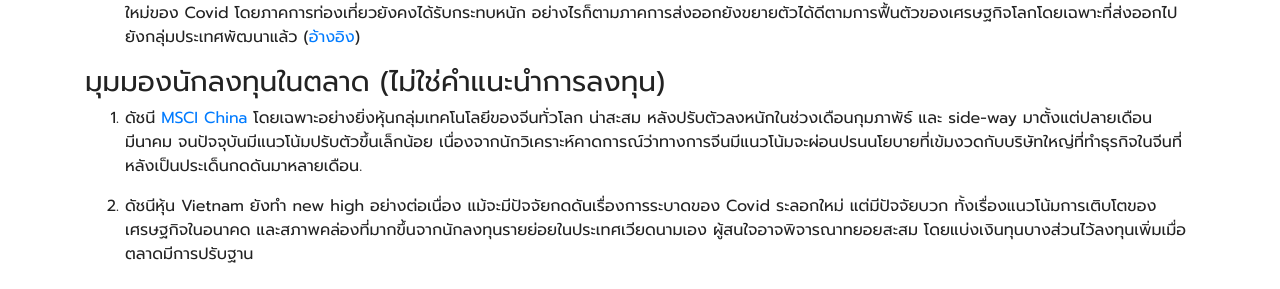
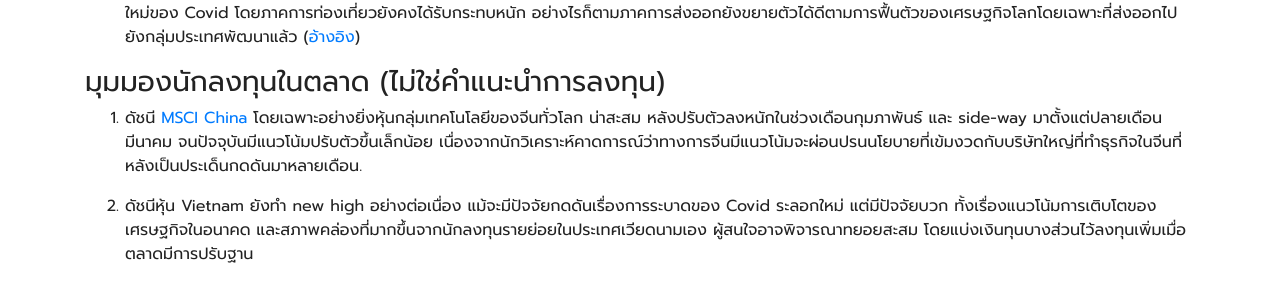
Before and after one commit to moneysart/moneysart.github.io, a Jekyll site: the page built from weekly/_posts/2021-06-06-summary.md, in a window 1280 px wide. Shown: the part 815-1104 px from the top of the page. Built offline with Jekyll 4.4.1, drawn with Linux system fonts in a browser that asks for light colours; nearby versions of some CDN libraries.

Commit message:
fix typo

```diff
--- a/weekly/_posts/2021-06-06-summary.md
+++ b/weekly/_posts/2021-06-06-summary.md
@@ -31,6 +31,6 @@ date: 2021-06-06
 
 ### มุมมองนักลงทุนในตลาด (ไม่ใช่คำแนะนำการลงทุน)
 
-1. ดัชนี [MSCI China](https://www.msci.com/msci-china-all-shares) โดยเฉพาะอย่างยิ่งหุ้นกลุ่มเทคโนโลยีของจีนทั่วโลก น่าสะสม หลังปรับตัวลงหนักในช่วงเดือนกุมภาพัธ์ และ side-way มาตั้งแต่ปลายเดือนมีนาคม จนปัจจุบันมีแนวโน้มปรับตัวขึ้นเล็กน้อย เนื่องจากนักวิเคราะห์คาดการณ์ว่าทางการจีนมีแนวโน้มจะผ่อนปรนนโยบายที่เข้มงวดกับบริษัทใหญ่ที่ทำธุรกิจในจีนที่ หลังเป็นประเด็นกดดันมาหลายเดือน.
+1. ดัชนี [MSCI China](https://www.msci.com/msci-china-all-shares) โดยเฉพาะอย่างยิ่งหุ้นกลุ่มเทคโนโลยีของจีนทั่วโลก น่าสะสม หลังปรับตัวลงหนักในช่วงเดือนกุมภาพันธ์ และ side-way มาตั้งแต่ปลายเดือนมีนาคม จนปัจจุบันมีแนวโน้มปรับตัวขึ้นเล็กน้อย เนื่องจากนักวิเคราะห์คาดการณ์ว่าทางการจีนมีแนวโน้มจะผ่อนปรนนโยบายที่เข้มงวดกับบริษัทใหญ่ที่ทำธุรกิจในจีนที่ หลังเป็นประเด็นกดดันมาหลายเดือน.
 
 2. ดัชนีหุ้น Vietnam ยังทำ new high อย่างต่อเนื่อง แม้จะมีปัจจัยกดดันเรื่องการระบาดของ Covid ระลอกใหม่ แต่มีปัจจัยบวก ทั้งเรื่องแนวโน้มการเติบโตของเศรษฐกิจในอนาคด และสภาพคล่องที่มากขึ้นจากนักลงทุนรายย่อยในประเทศเวียดนามเอง ผู้สนใจอาจพิจารณาทยอยสะสม โดยแบ่งเงินทุนบางส่วนไว้ลงทุนเพิ่มเมื่อตลาดมีการปรับฐาน
```
